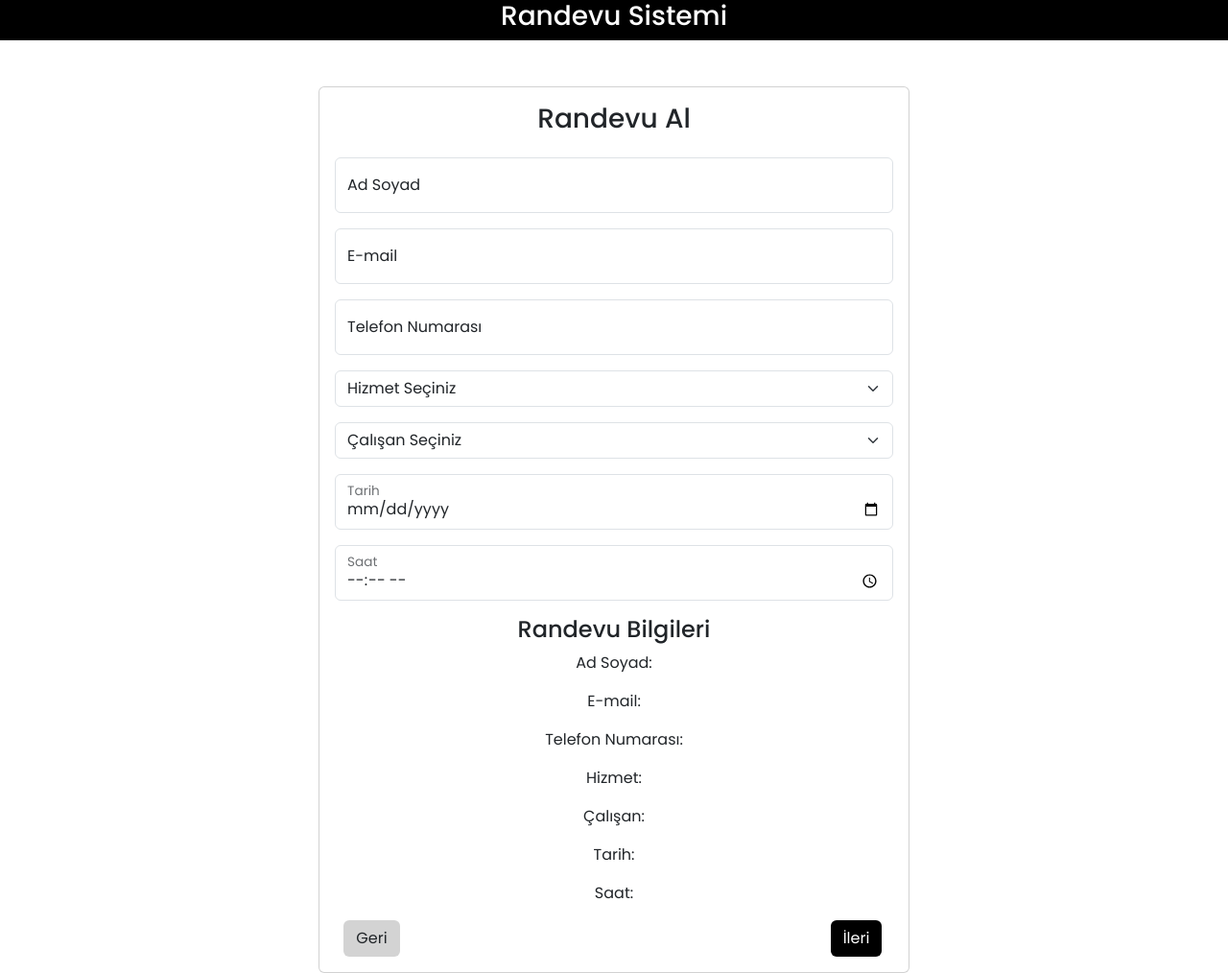
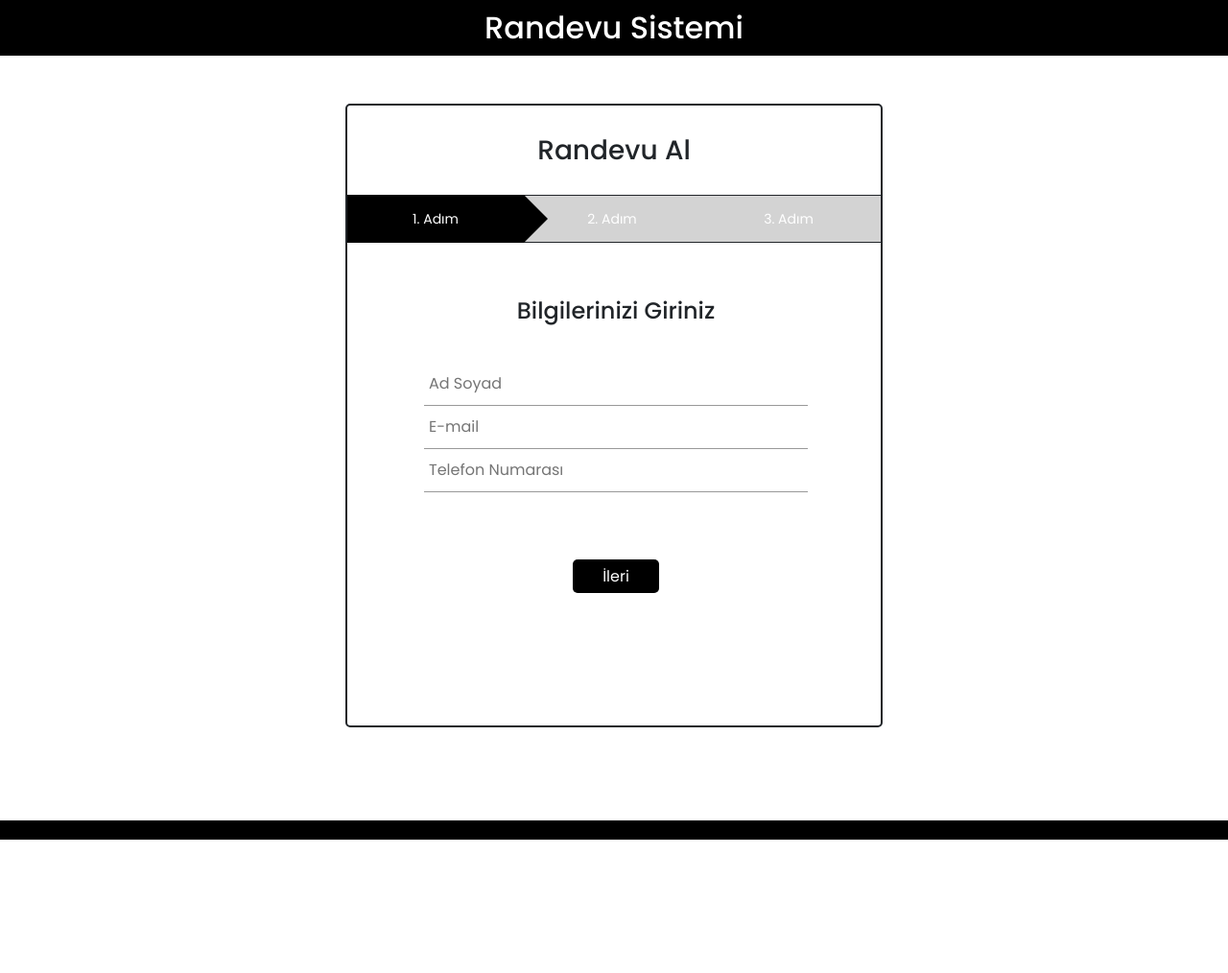
Before and after one commit to Efedrkoglu/RandevuSistemi, a PHP site: page /randevuAl.php in a window 1280 px wide. Shown: the whole page at 96% size. After the commit the page ends 875 px from the top, so only its background shows below. Run offline with PHP 8.4, Linux system fonts and the light colour scheme; data that the repository does not hold is empty; some libraries are stand-ins or nearby versions.

Commit message:
kullanıcı randevu alma sayfası

```diff
--- a/user/randevuAl.php
+++ b/user/randevuAl.php
@@ -10,51 +10,16 @@
     <link href="https://cdn.lineicons.com/4.0/lineicons.css" rel="stylesheet" />
     <link href="https://cdn.jsdelivr.net/npm/bootstrap@5.3.3/dist/css/bootstrap.min.css" rel="stylesheet" integrity="sha384-QWTKZyjpPEjISv5WaRU9OFeRpok6YctnYmDr5pNlyT2bRjXh0JMhjY6hW+ALEwIH" crossorigin="anonymous">
     <link href="https://fonts.googleapis.com/css2?family=Poppins:wght@100;200;300;400;500;600;700;800;900&display=swap" rel="stylesheet">
+    <link rel="stylesheet" href="style/style.css">
     <style>
-        body {
-            font-family: 'Poppins', sans-serif;
-        }
 
-        #prev {
-            background-color: lightgray;
-        }
-
-        #prev:active {
-            transform: scale(0.97);
-        }
-
-        #prev:hover {
-            background-color: #c4c4c4;
-        }
-
-        #prev:focus {
-            outline: 0;
-        }
-
-        #next {
-            background-color: black;
-            color: white;
-        }
-
-        #next:hover {
-            background-color: #545454;
-            color: white;
-        }
-
-        #next:focus {
-            outline: 0;
-        }
-
-        #next:active {
-            transform: scale(0.97);
-        }
     </style>
 </head>
 <body>
     <div class="container-fluid" style="background-color: black; color: white;">
         <div class="row">
             <div class="col text-center">
-                <h3>Randevu Sistemi</h3>
+                <h2 style="margin: 10px;">Randevu Sistemi</h2>
             </div>
         </div>
     </div>
@@ -62,28 +27,22 @@
         <div class="row">
             <div class="col-3"></div>
             <div class="col-6">
-                <div class="card text-center mt-5">
-                    <h3 class="mt-3">Randevu Al</h3>
-                    <div class="card-body">
-                        <div id="step-1" class="step active">
-                            <form id="form-step1">
-                                <div class="form-floating mb-3">
-                                    <input type="text" class="form-control" id="name" placeholder="Ad Soyad">
-                                    <label for="name">Ad Soyad</label>
-                                </div>
-                                <div class="form-floating mb-3">
-                                    <input type="text" class="form-control" id="email" placeholder="E-mail">
-                                    <label for="email">E-mail</label>
-                                </div>
-                                <div class="form-floating mb-3">
-                                    <input type="text" class="form-control" id="tel_no" placeholder="Telefon Numarası">
-                                    <label for="tel_no">Telefon Numarası</label>
+                <div class="form-container">
+                    <h3 style="text-align: center; margin: 30px 0;">Randevu Al</h3>
+                    <form action="" id="form-1">
+                        <h4 id="form-title">Bilgilerinizi Giriniz</h4>
+                        <input type="text" name="name" placeholder="Ad Soyad" required>
+                        <input type="text" name="email" placeholder="E-mail" required>
+                        <input type="text" name="tel_no" placeholder="Telefon Numarası" required>
+
+                        <div class="btn-box">
+                            <button type="button" id="next1">İleri <i class="lni lni-arrow-right"></i></button>
                         </div>
                     </form>
-                        </div>
-                        <div id="step-2" class="step">
-                            <form id="form-step2">
-                                <select name="hizmet" class="form-select mb-3">
+
+                    <form action="" id="form-2">
+                        <h4 id="form-title">Hizmet ve Tarih Seçiniz</h4>
+                        <select id="hizmet" name="hizmet">
                             <option selected disabled>Hizmet Seçiniz</option>
                             <?php
                                 $hizmetler = selectHizmet();
@@ -93,7 +52,7 @@
                                 }
                             ?>
                         </select>
-                                <select name="calisan" class="form-select mb-3">
+                        <select id="calisan" name="calisan">
                             <option selected disabled>Çalışan Seçiniz</option>
                             <?php
                                 $calisanlar = selectCalisan();
@@ -102,41 +61,51 @@
                                     echo "<option value='" . $calisan->id . "'>" . $calisan->isim . "</option>";
                                 }
                             ?>
-                                </select>
-                            </form>
-                        </div>
-                        <div id="step-3" class="step">
-                            <form id="form-step3">
-                                <div class="form-floating">
-                                    <input type="date" id="tarih" class="form-control mb-3">
-                                    <label for="tarih">Tarih</label>
-                                </div>
-                                <div class="form-floating">
-                                    <input type="time" id="saat" class="form-control mb-3">
-                                    <label for="saat">Saat</label>
+                        </select><br>
+                        <label for="tarih" style="margin-top: 20px;">Tarih</label>
+                        <input type="date" id="tarih" name="tarih" disabled>
+                        <label for="saat" style="margin-top: 20px;">Saat</label>
+                        <input type="time" id="saat" name="saat" disabled>
+
+                        <div class="btn-box">
+                            <button type="button" id="back1"><i class="lni lni-arrow-left"></i> Geri</button>
+                            <button type="button" id="next2">İleri <i class="lni lni-arrow-right"></i></button>
                         </div>
                     </form>
+
+                    <form action="" id="form-3">
+                        <h4 id="form-title">Randevu Bilgileri</h4>
+                        <input type="text" name="name" placeholder="Ad Soyad" required>
+                        <input type="text" name="email" placeholder="E-mail" required>
+                        <input type="text" name="tel_no" placeholder="Telefon Numarası" required>
+
+                        <div class="btn-box">
+                            <button type="button" id="back2"><i class="lni lni-arrow-left"></i> Geri</button>
+                            <button type="submit" id="submitBtn">Randevu Al</button>
                         </div>
-                        <div id="step-4" class="step">
-                            <h4>Randevu Bilgileri</h4>
-                            <p>Ad Soyad: <span id="confirm-name"></span></p>
-                            <p>E-mail: <span id="confirm-email"></span></p>
-                            <p>Telefon Numarası: <span id="confirm-tel_no"></span></p>
-                            <p>Hizmet: <span id="confirm-hizmet"></span></p>
-                            <p>Çalışan: <span id="confirm-calisan"></span></p>
-                            <p>Tarih: <span id="confirm-date"></span></p>
-                            <p>Saat: <span id="confirm-time"></span></p>
-                        </div>
-                        <div class="row">
-                            <div class="col-2">
-                                <button class="btn" id="prev"><i class="lni lni-arrow-left"></i> Geri</button>
-                            </div>
-                            <div class="col-8"></div>
-                            <div class="col-2">
-                                <button class="btn" id="next">İleri <i class="lni lni-arrow-right"></i></button>
+                    </form>
+
+                    <div class="step-row">
+                        <div id="progress"></div>
+                        <div class="step-col"><small>1. Adım</small></div>
+                        <div class="step-col"><small>2. Adım</small></div>
+                        <div class="step-col"><small>3. Adım</small></div>
                     </div>
                 </div>
             </div>
+            <div class="col-3"></div>
+        </div>
+    </div>
+    <div class="container-fluid mt-5" style="background-color: black;">
+        <div class="row">
+            <div class="col-3"></div>
+            <div class="col-6">
+                <div class="row text-center" style="font-size: 2rem; margin: 10px;">
+                <div class="col" ><a href="#" style="color: white; text-decoration: none;"><i class="lni lni-instagram"></i></a></div>
+                <div class="col"><a href="#"  style="color: white; text-decoration: none;"><i class="lni lni-twitter-original"></i></a></div>
+                <div class="col"><a href="#"  style="color: white; text-decoration: none;"><i class="lni lni-facebook-original"></i></a></div>
+                <div class="col"><a href="#"  style="color: white; text-decoration: none;"><i class="lni lni-youtube"></i></a></div>
+                <div class="col"><a href="#"  style="color: white; text-decoration: none;"><i class="lni lni-whatsapp"></i></a></div>
                 </div>
             </div>
             <div class="col-3"></div>
@@ -144,7 +113,43 @@
     </div>
     <script src="https://cdn.jsdelivr.net/npm/bootstrap@5.3.3/dist/js/bootstrap.bundle.min.js" integrity="sha384-YvpcrYf0tY3lHB60NNkmXc5s9fDVZLESaAA55NDzOxhy9GkcIdslK1eN7N6jIeHz" crossorigin="anonymous"></script>
     <script>
+        var form1 = document.getElementById("form-1");
+        var form2 = document.getElementById("form-2");
+        var form3 = document.getElementById("form-3");
 
+        var next1 = document.getElementById("next1");
+        var next2 = document.getElementById("next2");
+        var back1 = document.getElementById("back1");
+        var back2 = document.getElementById("back2");
+
+        var progress = document.getElementById("progress");
+
+        document.getElementById("calisan").addEventListener('change', () => {
+            document.getElementById("tarih").disabled = false;
+            document.getElementById("saat").disabled = false;
+        });
+
+        next1.onclick = function() {
+            form1.style.left = "-550px";
+            form2.style.left = "80px";
+            progress.style.width = "368px";
+        }
+        back1.onclick = function() {
+            form1.style.left = "80px";
+            form2.style.left = "650px";
+            progress.style.width = "184px";
+        }
+
+        next2.onclick = function() {
+            form2.style.left = "-550px";
+            form3.style.left = "80px";
+            progress.style.width = "554px";
+        }
+        back2.onclick = function() {
+            form2.style.left = "80px";
+            form3.style.left = "650px";
+            progress.style.width = "368px";
+        }
     </script>
 </body>
 </html>
--- /dev/null
+++ b/user/style/style.css
@@ -0,0 +1,147 @@
+body {
+    font-family: 'Poppins', sans-serif;
+}
+
+#prev {
+    background-color: lightgray;
+}
+
+#prev:active {
+    transform: scale(0.97);
+}
+
+#prev:hover {
+    background-color: #c4c4c4;
+}
+
+#prev:focus {
+    outline: 0;
+}
+
+#next {
+    background-color: black;
+    color: white;
+}
+
+#next:hover {
+    background-color: #545454;
+    color: white;
+}
+
+#next:focus {
+    outline: 0;
+}
+
+#next:active {
+    transform: scale(0.97);
+}
+
+.form-container {
+    width: 560px;
+    height: 650px;
+    margin: 8% auto;
+    border: 2px solid;
+    border-radius: 5px;
+    position: relative;
+    overflow: hidden;
+}
+
+#form-title {
+    text-align: center;
+    margin-bottom: 40px;
+}
+
+.form-container form {
+    width: 400px;
+    margin-top: 30px;
+    position: absolute;
+    top: 170px;
+    left: 80px;
+    transition: 0.35s;
+}
+
+form input {
+    width: 100%;
+    padding: 10px 5px;
+    margin: 0px 0;
+    border: 0;
+    border-bottom: 1px solid #999;
+    outline: none;
+    background: transparent;
+}
+
+.btn-box {
+    width: 100%;
+    margin: 70px auto;
+    text-align: center;
+}
+
+form button {
+    width: 90px;
+    height: 35px;
+    margin: 0 10px;
+    background: black;
+    color: white;
+    border-radius: 5px;
+    border: 0;
+    outline: none;
+    cursor: pointer;
+}
+
+#submitBtn {
+    width: 125px;
+    height: 35px;
+    margin: 0 10px;
+    background: black;
+    color: white;
+    border-radius: 5px;
+    border: 0;
+    outline: none;
+    cursor: pointer;
+}
+
+#form-2 {
+    left: 650px;
+}
+
+#form-3 {
+    left: 650px;
+}
+
+.step-row {
+    width: 556px;
+    height: 50px;
+    margin: 0 auto;
+    display: flex;
+    align-items: center;
+    border-top: 1px solid;
+    border-bottom: 1px solid;
+    background-color: lightgray;
+}
+
+.step-col {
+    width: 184px;
+    text-align: center;
+    position: relative;
+    color: white;
+}
+
+#progress {
+    position: absolute;
+    height: 50px;
+    width: 184px;
+    background-color: black;
+    transition: 0.4s;
+}
+
+#progress::after {
+    content: '';
+    height: 0;
+    width: 0;
+    border-top: 25px solid transparent;
+    border-bottom: 25px solid transparent;
+    position: absolute;
+    right: -25px;
+    top: 0;
+    border-left: 25px solid black;
+}
```
Lines whose indentation alone changed are shown as unchanged.
